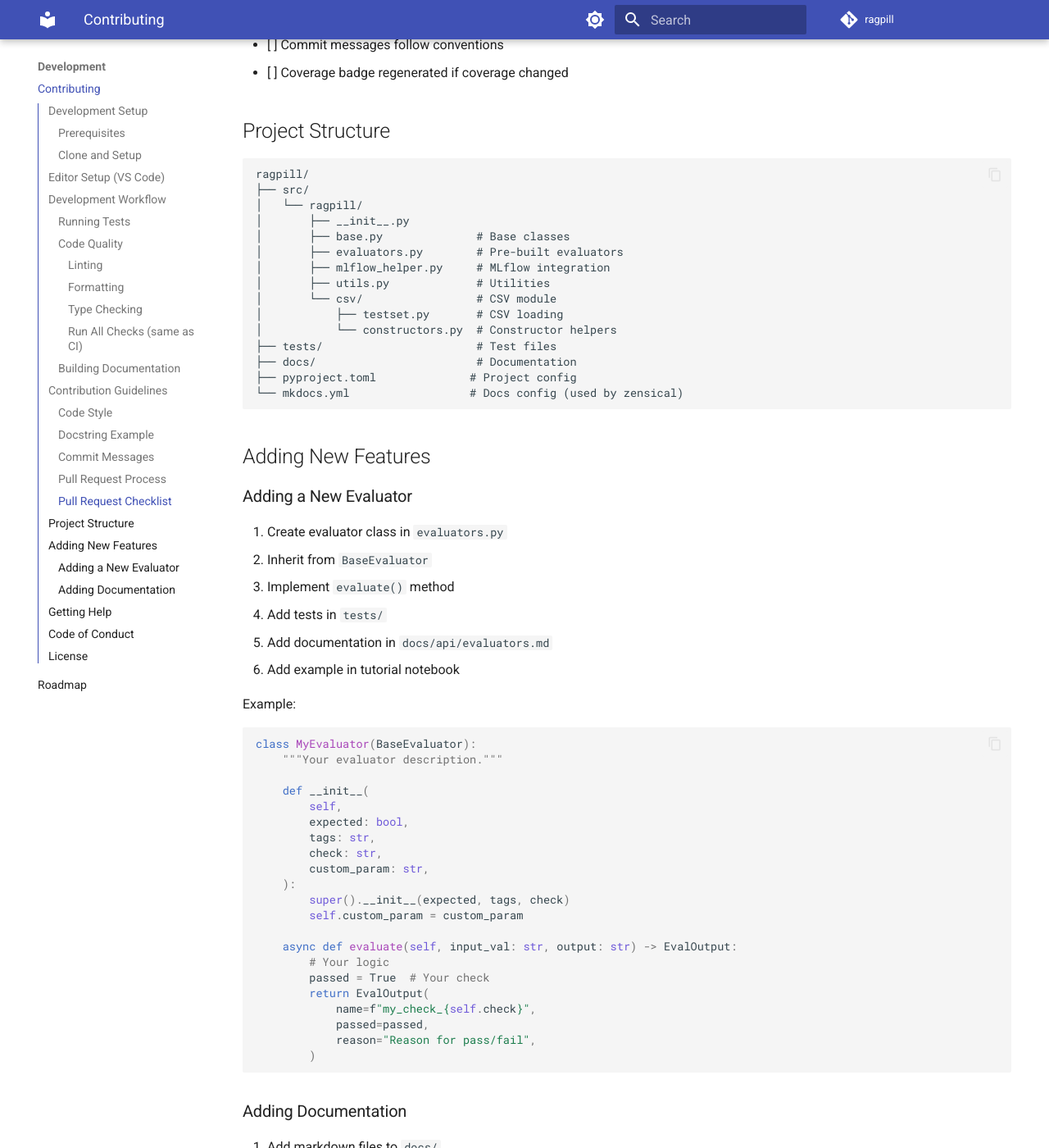
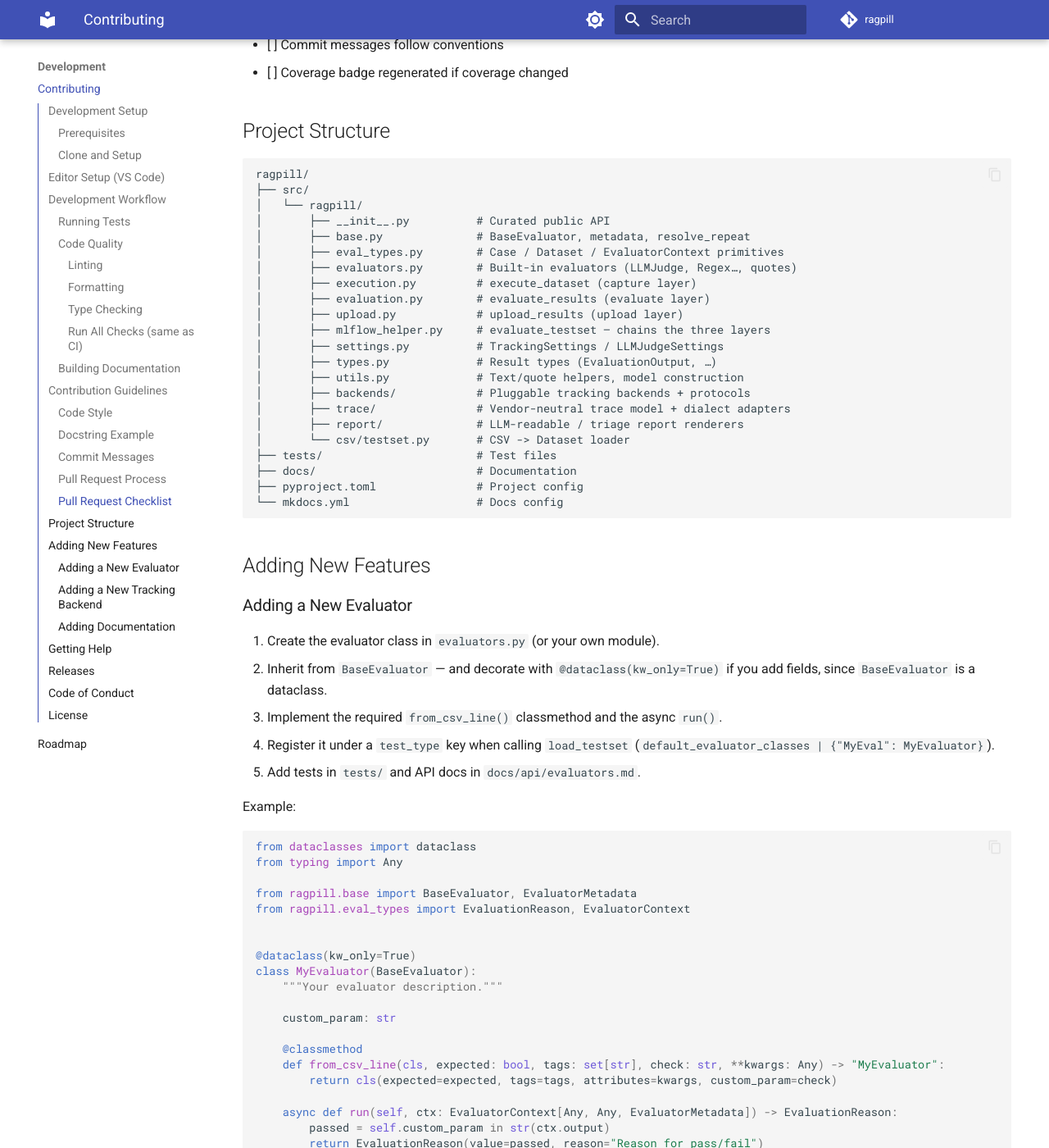
Before and after one commit to JoelGotsch/ragpill, an MkDocs documentation site: the page built from docs/development/contributing.md, in a window 1280 px wide and 1400 px high, scrolled down 4537 px. Shown: the whole window at 82% size. Built offline with MkDocs 1.6.1 and Material for MkDocs 9.7.7, drawn with Linux system fonts in a browser that asks for light colours; comment, search, counter and statistics services are not loaded; the version menu is left out; some of the changed text lies outside the part shown.

Commit message:
test: backend-contract suite; add governance files and refresh contributing guide
Phase 9 of the review follow-up.

- tests/test_backend_contract.py: a parametrized conformance suite over every
  in-tree backend (protocol satisfaction, declared supports_local_file_store,
  run-tag/artifact methods, synthetic-run no-op semantics). A new adapter joins
  ALL_BACKENDS to inherit it.
- Governance: root CONTRIBUTING.md, CODE_OF_CONDUCT.md, SECURITY.md, PR template,
  and bug/feature issue templates.
- docs/development/contributing.md: current project-structure tree and a working
  @dataclass-based 'add an evaluator' example (was a pre-0.5 evaluate()/EvalOutput
  API), an 'add a backend' pointer, and a release-process note.

````diff
--- a/docs/development/contributing.md
+++ b/docs/development/contributing.md
@@ -208,56 +208,71 @@ refactor: simplify testset loading logic
 ragpill/
 ├── src/
 │   └── ragpill/
-│       ├── __init__.py
-│       ├── base.py              # Base classes
-│       ├── evaluators.py        # Pre-built evaluators
-│       ├── mlflow_helper.py     # MLflow integration
-│       ├── utils.py             # Utilities
-│       └── csv/                 # CSV module
-│           ├── testset.py       # CSV loading
-│           └── constructors.py  # Constructor helpers
+│       ├── __init__.py          # Curated public API
+│       ├── base.py              # BaseEvaluator, metadata, resolve_repeat
+│       ├── eval_types.py        # Case / Dataset / EvaluatorContext primitives
+│       ├── evaluators.py        # Built-in evaluators (LLMJudge, Regex…, quotes)
+│       ├── execution.py         # execute_dataset (capture layer)
+│       ├── evaluation.py        # evaluate_results (evaluate layer)
+│       ├── upload.py            # upload_results (upload layer)
+│       ├── mlflow_helper.py     # evaluate_testset — chains the three layers
+│       ├── settings.py          # TrackingSettings / LLMJudgeSettings
+│       ├── types.py             # Result types (EvaluationOutput, …)
+│       ├── utils.py             # Text/quote helpers, model construction
+│       ├── backends/            # Pluggable tracking backends + protocols
+│       ├── trace/               # Vendor-neutral trace model + dialect adapters
+│       ├── report/              # LLM-readable / triage report renderers
+│       └── csv/testset.py       # CSV -> Dataset loader
 ├── tests/                       # Test files
 ├── docs/                        # Documentation
-├── pyproject.toml              # Project config
-└── mkdocs.yml                  # Docs config (used by zensical)
+├── pyproject.toml               # Project config
+└── mkdocs.yml                   # Docs config
 ```
 
 ## Adding New Features
 
 ### Adding a New Evaluator
 
-1. Create evaluator class in `evaluators.py`
-2. Inherit from `BaseEvaluator`
-3. Implement `evaluate()` method
-4. Add tests in `tests/`
-5. Add documentation in `docs/api/evaluators.md`
-6. Add example in tutorial notebook
+1. Create the evaluator class in `evaluators.py` (or your own module).
+2. Inherit from `BaseEvaluator` — and decorate with `@dataclass(kw_only=True)`
+   if you add fields, since `BaseEvaluator` is a dataclass.
+3. Implement the required `from_csv_line()` classmethod and the async `run()`.
+4. Register it under a `test_type` key when calling `load_testset`
+   (`default_evaluator_classes | {"MyEval": MyEvaluator}`).
+5. Add tests in `tests/` and API docs in `docs/api/evaluators.md`.
 
 Example:
 
 ```python
+from dataclasses import dataclass
+from typing import Any
+
+from ragpill.base import BaseEvaluator, EvaluatorMetadata
+from ragpill.eval_types import EvaluationReason, EvaluatorContext
+
+
+@dataclass(kw_only=True)
 class MyEvaluator(BaseEvaluator):
     """Your evaluator description."""
 
-    def __init__(
-        self,
-        expected: bool,
-        tags: str,
-        check: str,
-        custom_param: str,
-    ):
-        super().__init__(expected, tags, check)
-        self.custom_param = custom_param
+    custom_param: str
 
-    async def evaluate(self, input_val: str, output: str) -> EvalOutput:
-        # Your logic
-        passed = True  # Your check
-        return EvalOutput(
-            name=f"my_check_{self.check}",
-            passed=passed,
-            reason="Reason for pass/fail",
-        )
+    @classmethod
+    def from_csv_line(cls, expected: bool, tags: set[str], check: str, **kwargs: Any) -> "MyEvaluator":
+        return cls(expected=expected, tags=tags, attributes=kwargs, custom_param=check)
+
+    async def run(self, ctx: EvaluatorContext[Any, Any, EvaluatorMetadata]) -> EvaluationReason:
+        passed = self.custom_param in str(ctx.output)
+        return EvaluationReason(value=passed, reason="Reason for pass/fail")
 ```
+
+### Adding a New Tracking Backend
+
+See `src/ragpill/backends/` — implement the four capability protocols in
+`backends/_base.py` (the contract docstrings are the spec), reuse the mixins in
+`backends/_common.py`, and copy `backends/langfuse_backend.py` as a template.
+Add your class to `ALL_BACKENDS` in `tests/test_backend_contract.py` to inherit
+the conformance suite.
 
 ### Adding Documentation
 
@@ -269,8 +284,13 @@ class MyEvaluator(BaseEvaluator):
 ## Getting Help
 
 - **Issues**: Open an issue on GitHub
-- **Discussions**: Use GitHub Discussions
-- **Documentation**: Check the [docs] TODO: add tfs link
+- **Documentation**: <https://joelgotsch.github.io/ragpill/>
+
+## Releases
+
+Releases are cut from `main` by tagging a version (`vX.Y.Z`); the `publish.yml`
+workflow builds and publishes. Pre-1.0, minor versions may include breaking
+changes — record them in `CHANGELOG.md` under **Breaking**.
 
 ## Code of Conduct
 
````
Also changed, not shown: CHANGELOG.md (+15 -4 lines), CODE_OF_CONDUCT.md (added, +31 -0 lines), CONTRIBUTING.md (added, +19 -0 lines), SECURITY.md (added, +20 -0 lines), .github/ISSUE_TEMPLATE/bug_report.md (added), .github/ISSUE_TEMPLATE/feature_request.md (added), .github/PULL_REQUEST_TEMPLATE.md (added), 1 other file.
